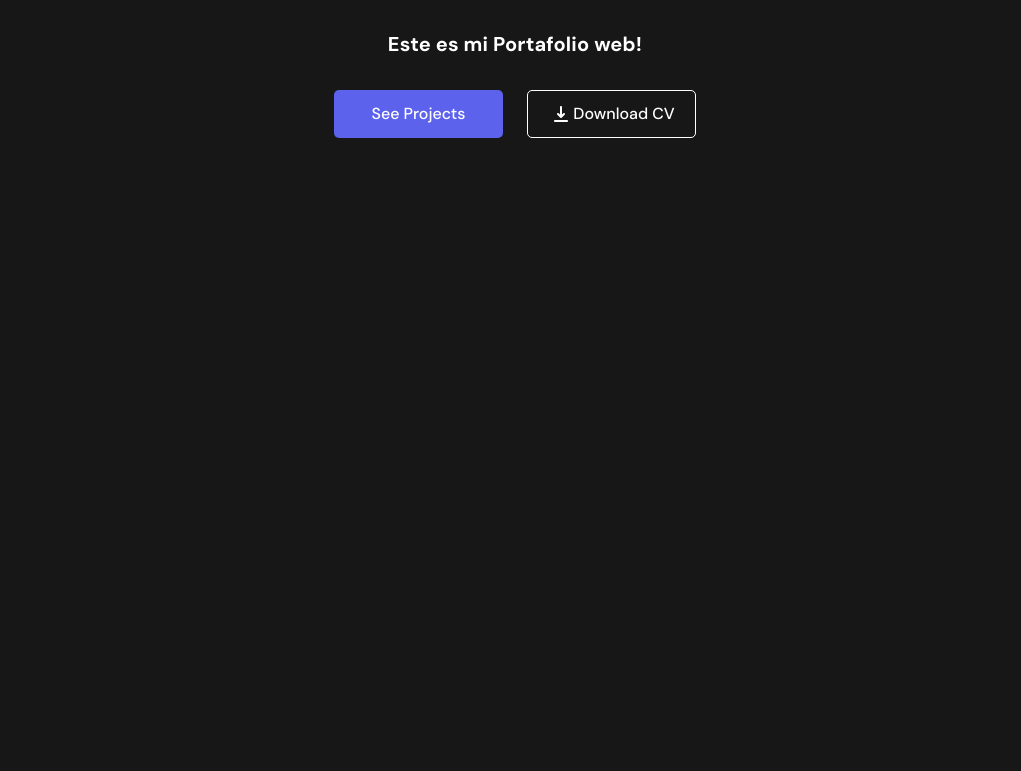
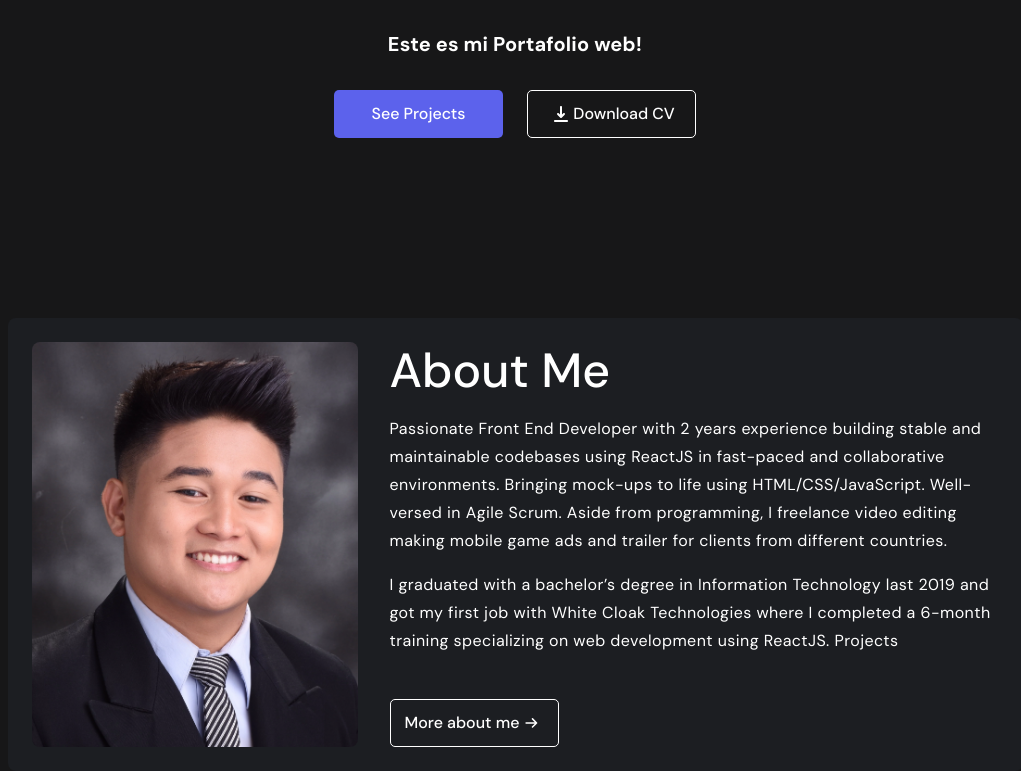
Before and after one commit to adrn1216/portfolio, a React (Create React App) app: page / in a window 1280 px wide. Shown: the part 373-1144 px from the top of the page, without its empty margins (125-1146 px from the left). Before the commit the page ends 800 px from the top, so only its background shows below. Built offline with nearby package versions, Linux system fonts and the light colour scheme.

Commit message:
added about me section

```diff
--- a/src/components/Button/index.jsx
+++ b/src/components/Button/index.jsx
@@ -1,11 +1,12 @@
 import { StyledButton } from "./style";
 
-export const Button = ({ type, prefixIcon, children }) => {
+export const Button = ({ type, prefixIcon, suffixIcon, children }) => {
   return (
     <StyledButton type={type}>
       <div>
         {prefixIcon}
         {children}
+        {suffixIcon}
       </div>
     </StyledButton>
   );
--- a/src/pages/LandingPage/index.jsx
+++ b/src/pages/LandingPage/index.jsx
@@ -1,28 +1,54 @@
 import React, { Fragment } from "react";
 import { Button } from "../../components/Button";
 import Header from "../../components/Header";
-import { Intro } from "./style";
+import { AboutMe, Intro } from "./style";
 import { ReactComponent as DownloadIcon } from "../../assets/svg/download-icon.svg";
+import { ReactComponent as ArrowRightIcon } from "../../assets/svg/arrow-right-icon.svg";
+import profile from "../../assets/webp/profile-picture.webp";
 
 const LandingPage = () => {
   return (
     <Fragment>
       <Header />
       <Intro>
+        <h1>
+          I am <span>Louis Reyes.</span>
+        </h1>
+        <h1>Web Developer</h1>
+        <h5>Este es mi Portafolio web!</h5>
         <div>
-          <h1>
-            I am <span>Louis Reyes.</span>
-          </h1>
-          <h1>Web Developer</h1>
-          <h5>Este es mi Portafolio web!</h5>
-        </div>
-        <div className="intro-div-buttons">
           <Button type="primary">See Projects</Button>
           <Button type="secondary" prefixIcon={<DownloadIcon />}>
             Download CV
           </Button>
         </div>
       </Intro>
+      <AboutMe>
+        <img src={profile} alt="portrait of a man in formal attire" />
+        <div>
+          <div>
+            <h2>About Me</h2>
+            <p>
+              Passionate Front End Developer with 2 years experience building
+              stable and maintainable codebases using ReactJS in fast-paced and
+              collaborative environments. Bringing mock-ups to life using
+              HTML/CSS/JavaScript. Well-versed in Agile Scrum. Aside from
+              programming, I freelance video editing making mobile game ads and
+              trailer for clients from different countries.
+            </p>
+            <p>
+              I graduated with a bachelor’s degree in Information Technology
+              last 2019 and got my first job with White Cloak Technologies where
+              I completed a 6-month training specializing on web development
+              using ReactJS. Projects
+            </p>
+          </div>
+
+          <Button type="secondary" suffixIcon={<ArrowRightIcon />}>
+            More about me
+          </Button>
+        </div>
+      </AboutMe>
     </Fragment>
   );
 };
--- a/src/pages/LandingPage/style.js
+++ b/src/pages/LandingPage/style.js
@@ -3,8 +3,7 @@ import styled from "styled-components";
 export const LandingPageContainer = styled.div``;
 
 export const Intro = styled.section`
-  padding-top: 128px;
-  div {
+  padding: 128px 0 180px 0;
   color: var(--white-color);
   h1 {
     font-size: 60px;
@@ -20,10 +19,51 @@ export const Intro = styled.section`
     line-height: 24px;
     letter-spacing: 0.15px;
   }
-  }
-  .intro-div-buttons {
+  div {
     display: flex;
     justify-content: center;
     align-items: center;
   }
 `;
+
+export const AboutMe = styled.section`
+  background-color: var(--filler-color);
+  width: 967px;
+  border-radius: 8px;
+  padding: 24px;
+  margin: auto;
+  display: flex;
+  img {
+    height: 405px;
+    background-color: red;
+    width: 326px;
+    border-radius: 8px;
+    object-fit: cover;
+    margin-right: 32px;
+  }
+  > div {
+    text-align: left;
+    color: var(--white-color);
+    display: flex;
+    flex-direction: column;
+    justify-content: space-between;
+    h2 {
+      font-family: var(--primary-font);
+      font-size: 48px;
+      font-weight: 500;
+      line-height: 57px;
+      letter-spacing: 0em;
+      margin: 0;
+    }
+    p {
+      font-size: 16px;
+      font-weight: 400;
+      line-height: 28px;
+      letter-spacing: 0.44px;
+    }
+    //TODO:  remove margin in button component
+    button {
+      margin: 0;
+    }
+  }
+`;
```
Also changed, not shown: src/assets/svg/arrow-right-icon.svg (added), src/assets/webp/profile-picture.webp (added). Lines whose indentation alone changed are shown as unchanged.
